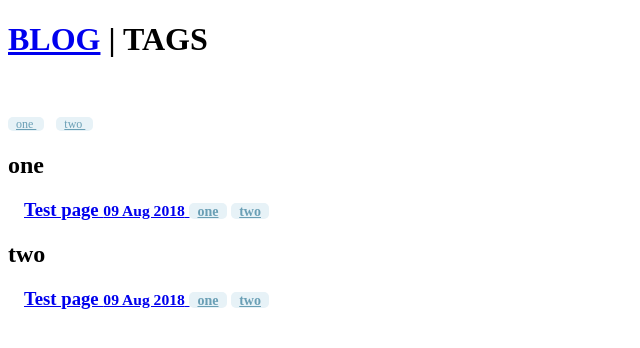
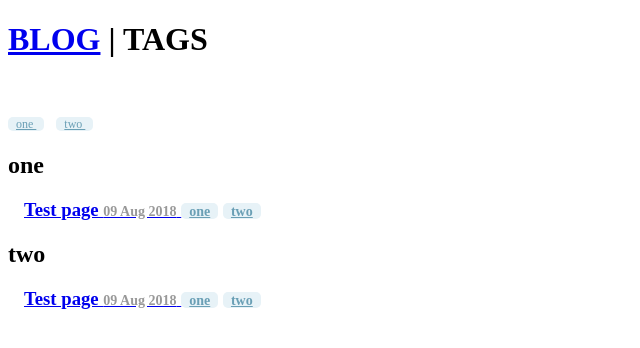
Before and after one commit to execas/execas.github.io, a Jekyll site: the page built from tags.html, in a window 1280 px wide. Shown: the top 348 px of the page, without its empty margins (0-640 px from the left). Built offline with Jekyll 4.4.1, drawn with Linux system fonts in a browser that asks for light colours.

Commit message:
Update execas.css

```diff
--- a/css/execas.css
+++ b/css/execas.css
@@ -11,6 +11,23 @@
     list-style: none;
 }
 
+}
+.category-list h3 {
+    font-size: 1rem;
+    margin-top: 0;
+}
+.category-list li small {
+    font-size: 75%;
+    color: #999;
+}
+.category-list li a:hover {
+    color: #6a9fb5;
+    text-decoration: none;
+}
+.category-list li a:hover small {
+    color: inherit;
+}
+
 .page-title {
     text-transform: uppercase;
 }
```
